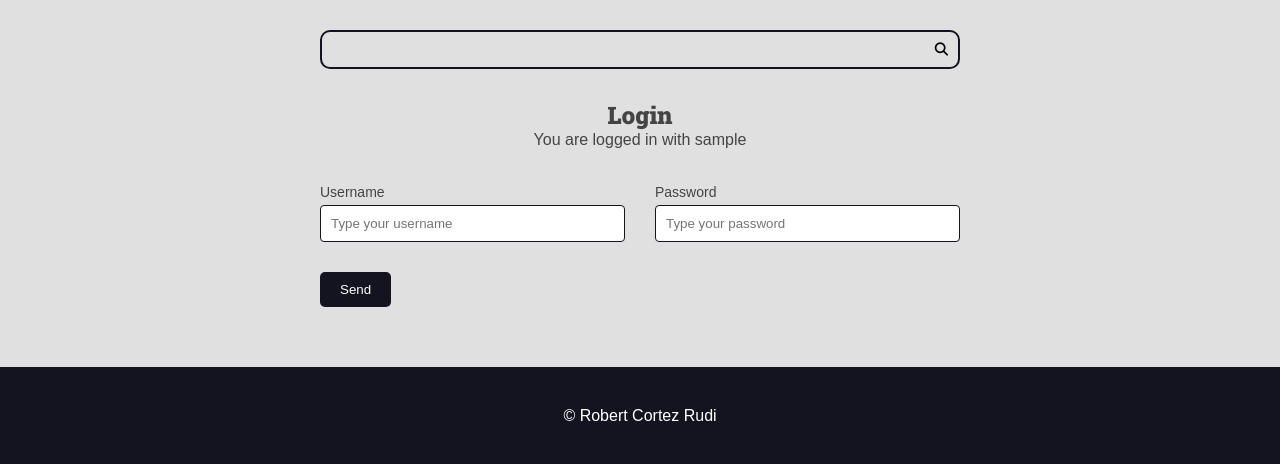
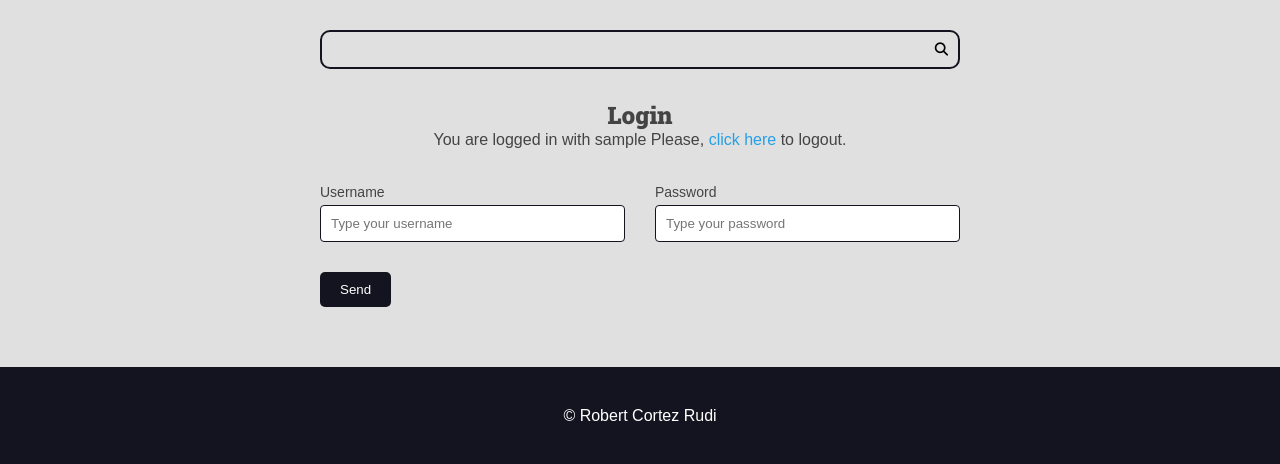
Before and after one commit to Robert-Cortez-Rudi/Code_Cook, a Django app: template project/authors/templates/authors/pages/login.html in a window 1280 px wide. Shown: the part 113-577 px from the top of the page. Run offline with Django 5.2, Linux system fonts and the light colour scheme; the template is opened without the code that fills it: values that come from a table or form of the project are taken from there, others are empty; a user stored in the database is signed in; tables that the repository leaves empty hold one stand-in row (values such as "Sample post").

Commit message:
FEAT: info implement for logout

```diff
--- a/project/authors/templates/authors/pages/login.html
+++ b/project/authors/templates/authors/pages/login.html
@@ -8,7 +8,14 @@
     <div class="main-content center container">
         <h2>Login</h2>
         {% if request.user.is_authenticated %}
-            <p>You are logged in with {{ request.user.username}}</p>
+            <div>You are logged in with {{ request.user.username}}
+                Please,
+                <form class="inline-form" action="{% url 'authors:logout' %}" method="POST">
+                    {% csrf_token %}
+                    <input type="hidden" name="username" value="{{ request.user.username }}">
+                    <button class="plaintext-button" type="submit">click here</button>
+                </form> to logout.
+            </div>
         {% endif %}
     </div>
 
```
